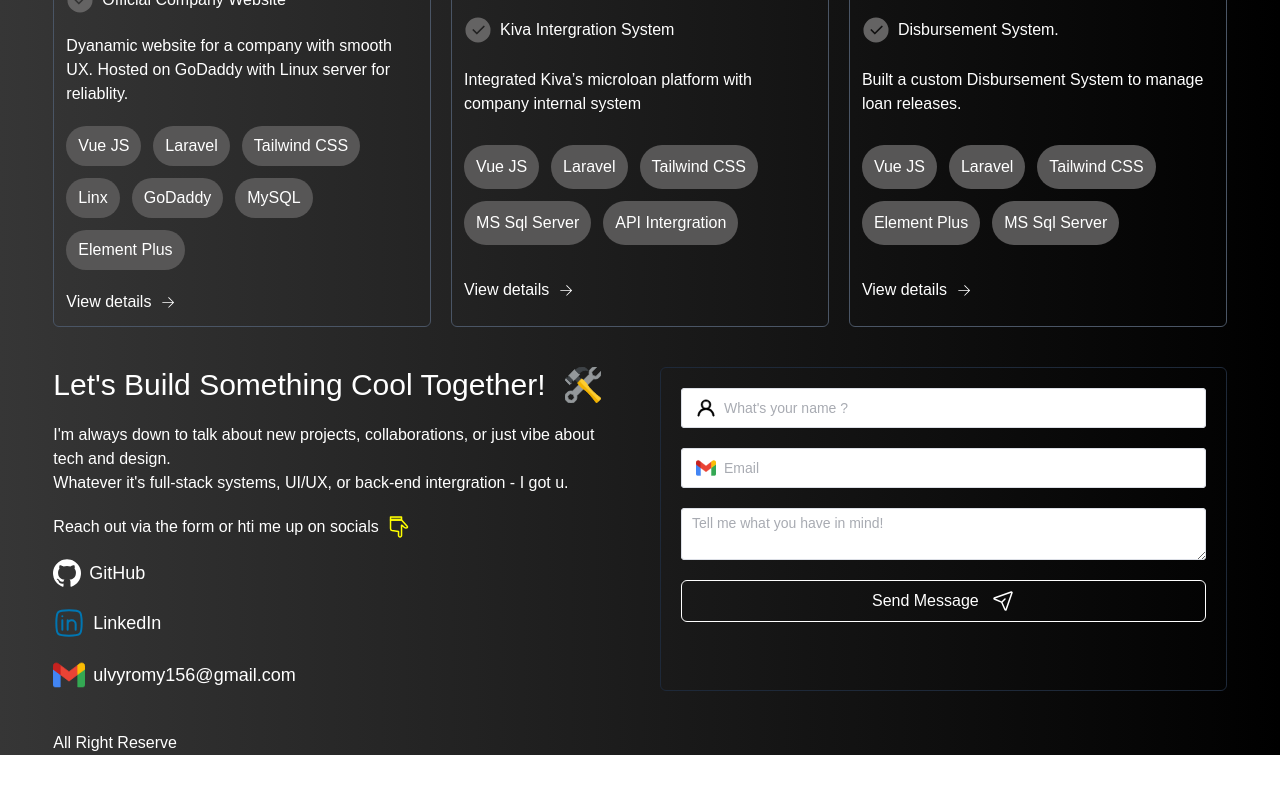
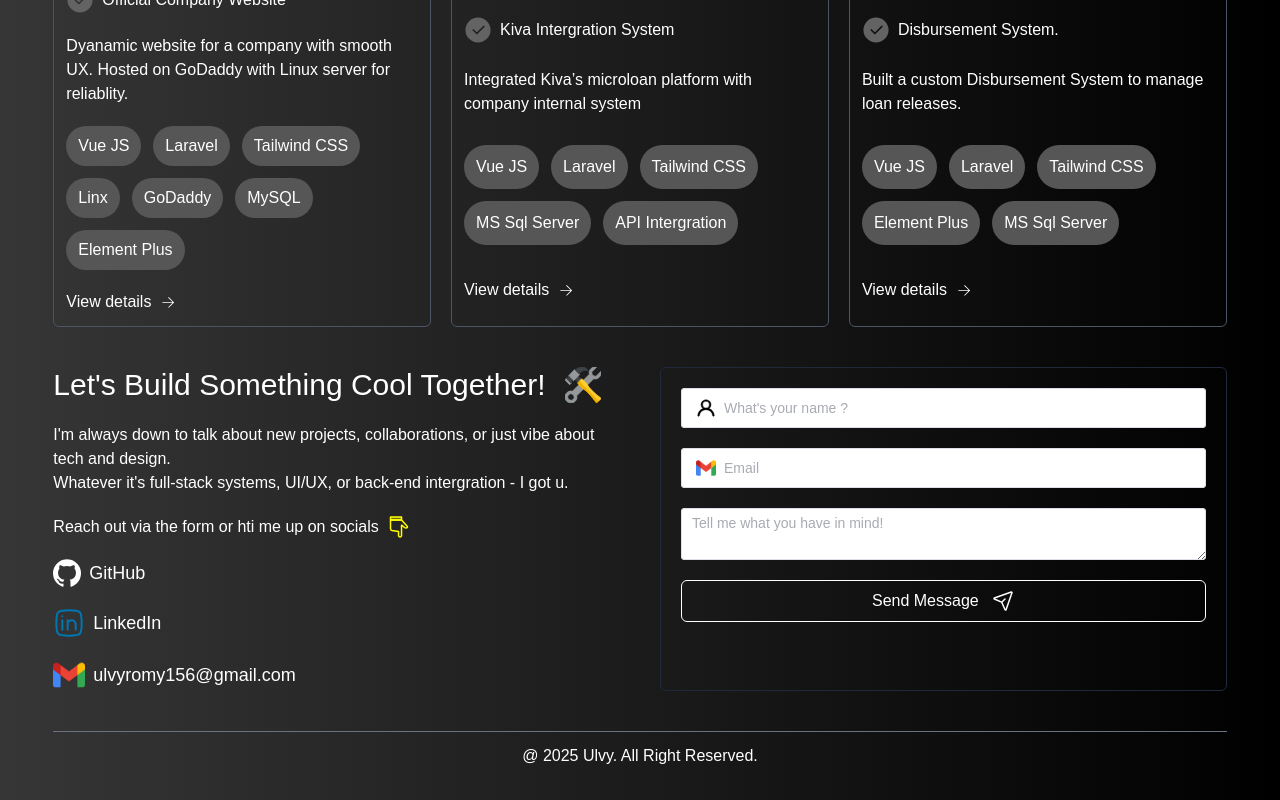
Before and after one commit to Ulvy156/ulvy-porfolio, a Nuxt app: page / in a window 1280 px wide. Shown: the part 1602-2402 px from the top of the page. Before the commit the page ends 2357 px from the top, so only its background shows below. Built offline with nearby package versions, Linux system fonts and the light colour scheme; a web font is replaced by a local one.

Commit message:
Add form submission handler and update footer content with current year

```diff
--- a/components/Contact.vue
+++ b/components/Contact.vue
@@ -52,7 +52,7 @@
                 </div>
             </div>
         </div>
-        <form class="flex flex-col gap-5 font-light p-5 border rounded-md border-gray-800">
+        <form @click.prevent="onSendMessage" class="flex flex-col gap-5 font-light p-5 border rounded-md border-gray-800">
             <el-input v-model="inputValue" style="width: 100%" size="large" placeholder="What's your name ?">
                 <template #prefix>
                     <svg xmlns="http://www.w3.org/2000/svg" class="size-5 text-black" viewBox="0 0 24 24">
@@ -134,6 +134,10 @@ const socials = readonly([
         svg: `<svg xmlns="http://www.w3.org/2000/svg" class='size-8' viewBox="0 0 256 193"><path fill="#4285f4" d="M58.182 192.05V93.14L27.507 65.077L0 49.504v125.091c0 9.658 7.825 17.455 17.455 17.455z" stroke-width="5" stroke="#4285f4"/><path fill="#34a853" d="M197.818 192.05h40.727c9.659 0 17.455-7.826 17.455-17.455V49.505l-31.156 17.837l-27.026 25.798z" stroke-width="5" stroke="#34a853"/><path fill="#ea4335" d="m58.182 93.14l-4.174-38.647l4.174-36.989L128 69.868l69.818-52.364l4.669 34.992l-4.669 40.644L128 145.504z" stroke-width="5" stroke="#ea4335"/><path fill="#fbbc04" d="M197.818 17.504V93.14L256 49.504V26.231c0-21.585-24.64-33.89-41.89-20.945z" stroke-width="5" stroke="#fbbc04"/><path fill="#c5221f" d="m0 49.504l26.759 20.07L58.182 93.14V17.504L41.89 5.286C24.61-7.66 0 4.646 0 26.23z" stroke-width="5" stroke="#c5221f"/></svg>`
     }
 ])
+
+function onSendMessage() {
+
+}
 </script>
 
 <style scoped>
--- a/components/FeatureProjects.vue
+++ b/components/FeatureProjects.vue
@@ -26,8 +26,7 @@
             </div>
             <div class="flex items-center gap-x-2">
                 <p>View details</p>
-          <svg xmlns="http://www.w3.org/2000/svg" class="size-5" viewBox="0 0 24 24"><path fill="currentColor" d="M4 12h12.25L11 6.75l.66-.75l6.5 6.5l-6.5 6.5l-.66-.75L16.25 13H4z"/></svg>
-
+                <svg xmlns="http://www.w3.org/2000/svg" class="size-5" viewBox="0 0 24 24"><path fill="currentColor" d="M4 12h12.25L11 6.75l.66-.75l6.5 6.5l-6.5 6.5l-.66-.75L16.25 13H4z"/></svg>
             </div>
         </div>
      </section>
--- a/components/Footer.vue
+++ b/components/Footer.vue
@@ -1,5 +1,11 @@
 <template>
-    <footer class="w-11/12 m-auto ">
-        <p class="text-white">All Right Reserve</p>
+    <footer class="w-11/12 m-auto border-t border-gray-500 p-3 text-center mb-5">
+        <p class="text-white">@ {{ year }} Ulvy. All Right Reserved.</p>
     </footer>
 </template>
+
+<script setup lang="ts">
+
+const year = new Date().getFullYear();
+
+</script>
```
